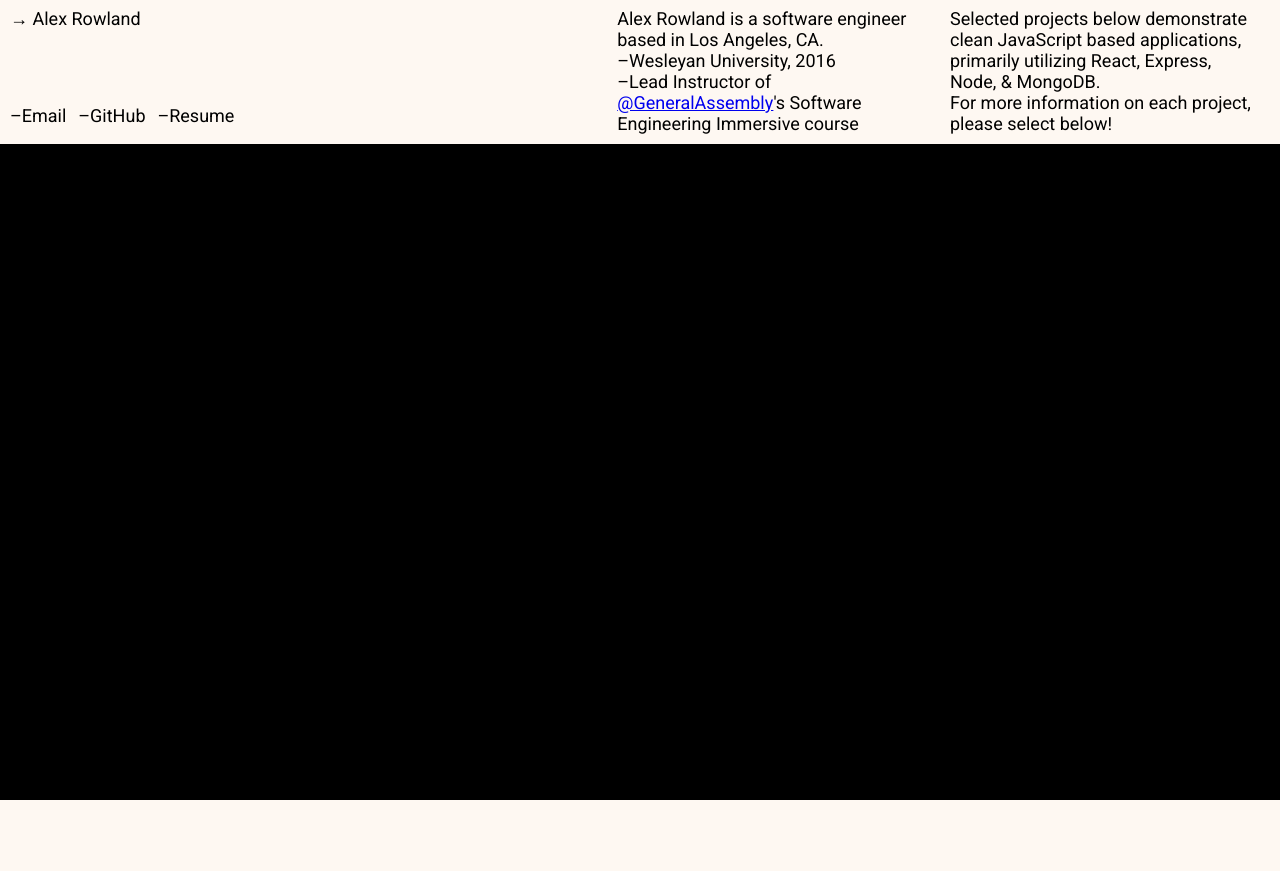
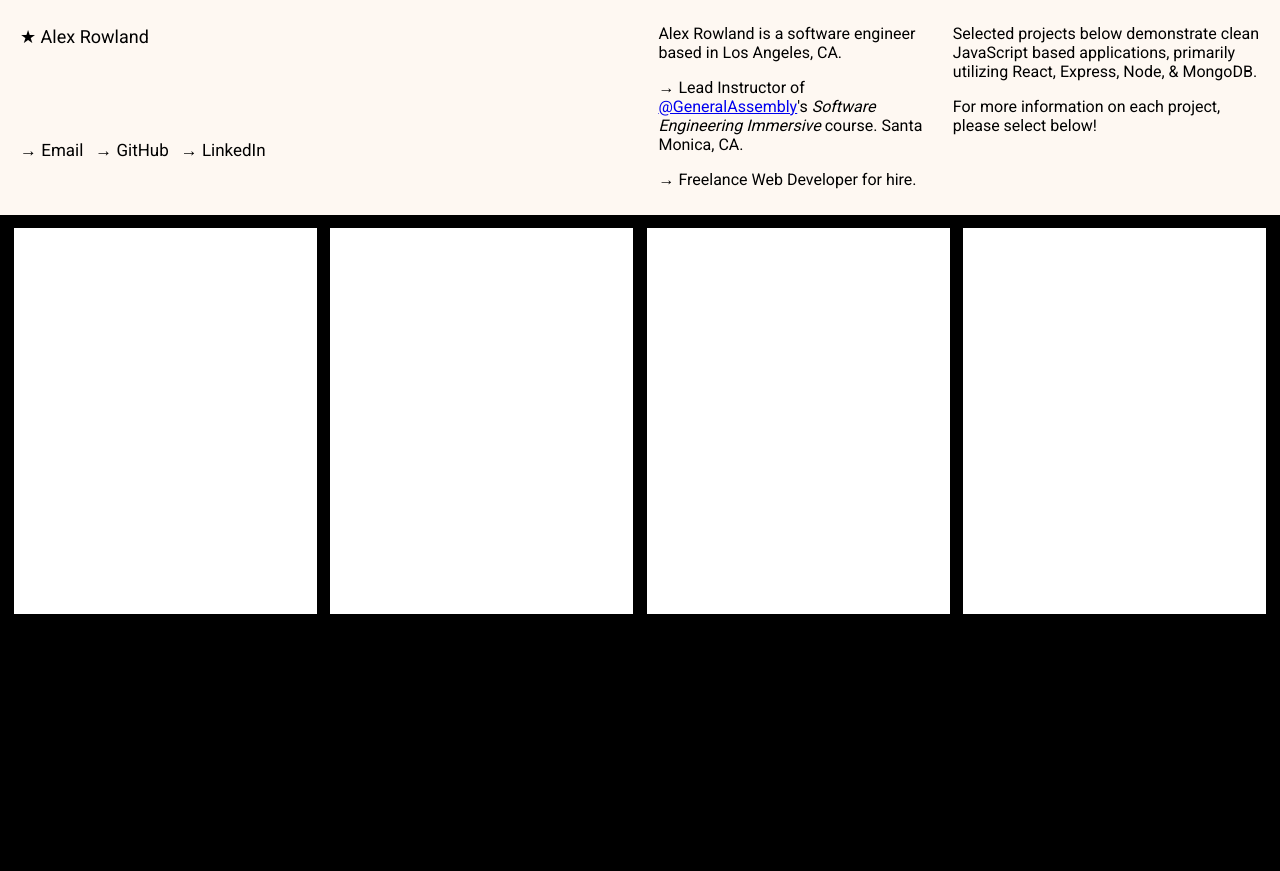
Before and after one commit to arowland900/2020_personal_site, a plain HTML site: page index.html in a window 1280 px wide. Before the commit the page ends 800 px from the top, so only its background shows below. Drawn offline with Linux system fonts and the light colour scheme.

Commit message:
update styling for header

```diff
--- a/index.html
+++ b/index.html
@@ -15,24 +15,24 @@
 <body>
     <div class='header'>
         <div id="left-side" style="width: 48vw;">
-            <p style="padding-bottom: 75px;">→ Alex Rowland</p>
+            <p style="padding-bottom: 75px; font-size: 18px;">★ Alex Rowland</p>
 
-            <p style="display: inline;">–Email</p>
+            <p style="display: inline;">→ Email</p>
             &nbsp;
-            <p style="display: inline;">–GitHub</p>
+            <p style="display: inline;">→ GitHub</p>
             &nbsp;
-            <p style="display: inline; padding-right: 1vw; ">–Resume</p>
+            <p style="display: inline; padding-right: 1vw; ">→ LinkedIn</p>
         </div>
         <div id="right-side">
-            <div id='about' style="width: 24vw; padding-right: 1vw; padding-left: 1vw;">
+            <div id='about' style="width: 22vw; padding-right: 1vw; ">
                 <p>Alex Rowland is a software engineer based in Los Angeles, CA.</p>
-                <p>–Wesleyan University, 2016</p>
-                <p>–Lead Instructor of
+                <p>→ Lead Instructor of
                     <a href="https://twitter.com/GA">@GeneralAssembly</a>'s
-                    Software Engineering Immersive course
+                    <i>Software Engineering Immersive</i> course. Santa Monica, CA.
                 </p>
+                <p>→ Freelance Web Developer for hire.</p>
             </div>
-            <div id='description' style="width: 24vw; padding-right: 1vw; padding-left: 1vw;">
+            <div id='description' style="width: 24vw; ">
                 <p>
                     Selected projects below demonstrate clean
                     JavaScript based applications, primarily utilizing
@@ -45,29 +45,29 @@
         </div>
     </div>
     <div class='main'>
-        <!-- <div class="project">
-            <div style="background-color: white; height: 250px; width: 250px;">
+        <div class="project">
+            <div style="background-color: white; height: 60%; width: 100%;">
                 "HELLO"
             </div>
         </div>
         <div class="project">
 
-            <div style="background-color: white; height: 250px; width: 250px;">
+            <div style="background-color: white; height: 60%; width: 100%;">
                 "HELLO"
             </div>
         </div>
         <div class="project">
-            <div style="background-color: white; height: 250px; width: 250px;">
+            <div style="background-color: white; height: 60%; width: 100%;">
                 "HELLO"
             </div>
 
         </div>
         <div class="project">
-            <div style="background-color: white; height: 250px; width: 250px;">
+            <div style="background-color: white; height: 60%; width: 100%;">
                 "HELLO"
             </div>
 
-        </div> -->
+        </div>
     </div>
 </body>
 
--- a/style.css
+++ b/style.css
@@ -1,4 +1,4 @@
-body, *, html {
+body, html {
     background-color: rgb(254, 248, 242);
     padding: 0;
     margin: 0;
@@ -7,6 +7,7 @@ body, *, html {
 html, body {
     max-width: 100%;
     overflow-x: hidden;
+    /* overflow-y: hidden; */
 }
 
 button:focus {
@@ -17,31 +18,43 @@ button:focus {
     display: flex;
     justify-content: space-between;
     padding: 10px;
+    padding-left: 20px;
+    padding-right: 20px;
     margin-top: -2px;
 }
 
 .main {
     background-color: black ;
-    width: 110vw;
-    margin-left: -1vw;
+    width: 100vw;
+    /* margin-left: -1vw; */
     /* padding-left: 10vw;
     padding-right: 10vw; */
-    padding-top: 82vh;
+    height: 82vh;
     display: flex;
-    justify-content: space-between;
+    justify-content: space-evenly;
+    /* padding-top: 10px; */
+    /* margin-left: 1vw; */
+    /* margin-right: 1vw; */
 }
 
-p {
-    font-size: 18px;
+#left-side p {
+    font-size: 17px;
 }
 
 #right-side {
     display: flex;
     justify-content: space-between;
-    align-content: center;
+    /* align-content: center; */
+    font-size: 16px;
 }
 
 .project {
     color: white;
-    width: 22vw;
+    width: 23.66vw;
+    /* padding-left: 1vw;
+    padding-right: 1vw; */
+    display: flex;
+    /* align-items: center; */
+    justify-content: center;
+    margin-top: 1vw;
 }
```
